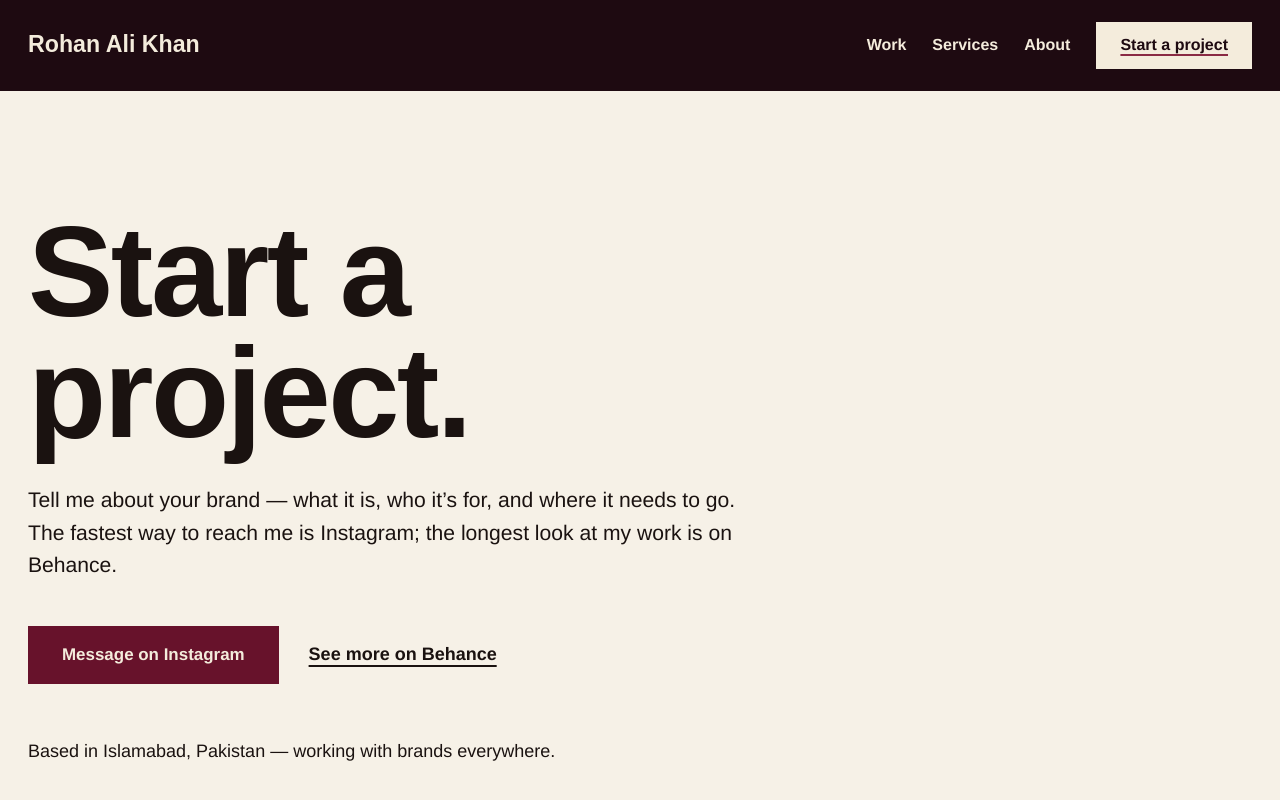
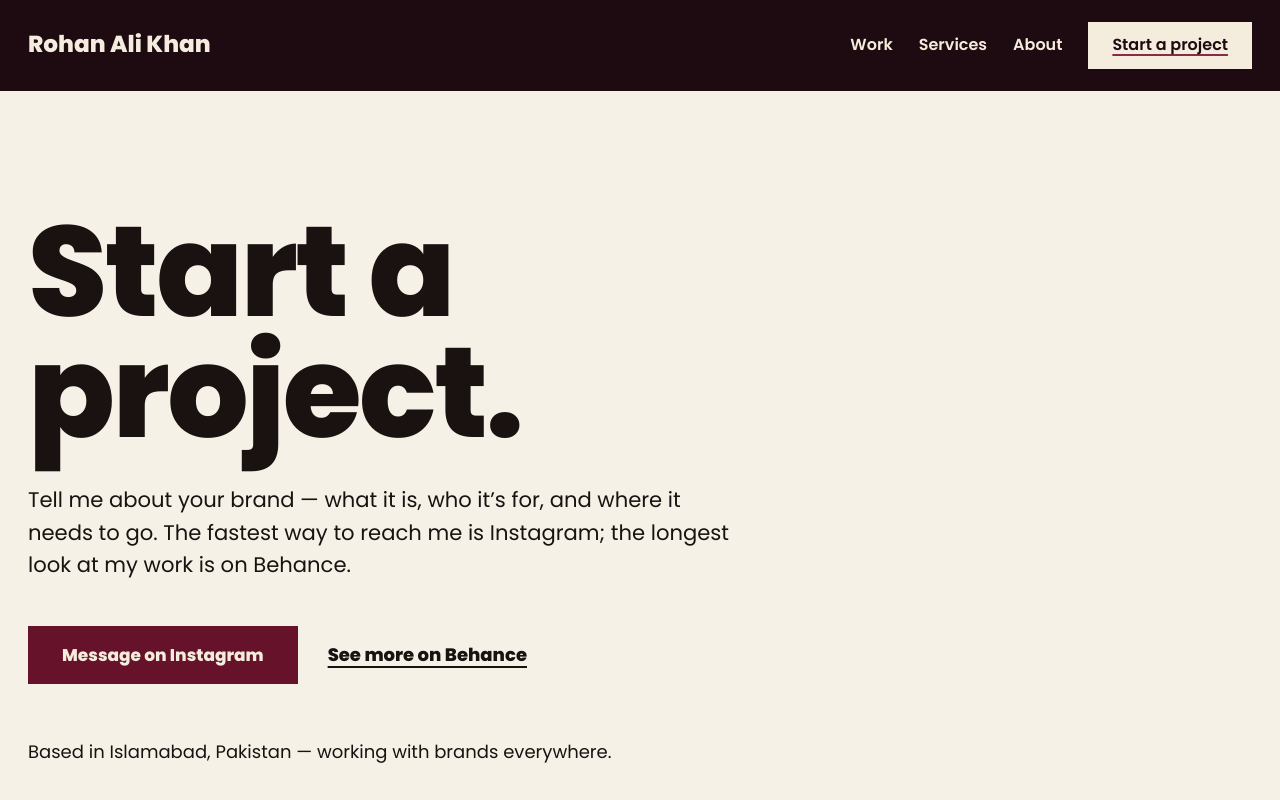
Before and after one commit to greenpanda138/rohan-ali-khan, a plain HTML site: page contact.html in a window 1280 px wide. Shown: the top 800 px of the page. Drawn offline with Linux system fonts and the light colour scheme.

Commit message:
Poppins font links on remaining pages

```diff
--- a/contact.html
+++ b/contact.html
@@ -10,7 +10,7 @@
 <script>document.documentElement.className += " js";</script>
 <link rel="preconnect" href="https://fonts.googleapis.com">
 <link rel="preconnect" href="https://fonts.gstatic.com" crossorigin>
-<link href="https://fonts.googleapis.com/css2?family=Bodoni+Moda:ital,opsz,wght@0,6..96,500;0,6..96,700;0,6..96,900;1,6..96,500;1,6..96,700&family=Manrope:wght@400;600;800&display=swap" rel="stylesheet">
+<link href="https://fonts.googleapis.com/css2?family=Poppins:ital,wght@0,400;0,500;0,600;0,700;0,800;1,400;1,600&display=swap" rel="stylesheet">
 <link rel="stylesheet" href="assets/css/style.css">
 </head>
 <body>
```
Also changed, not shown: ember-olive.html (+1 -1 lines), form-fiction.html (+1 -1 lines), montra.html (+1 -1 lines), work.html (+1 -1 lines).
